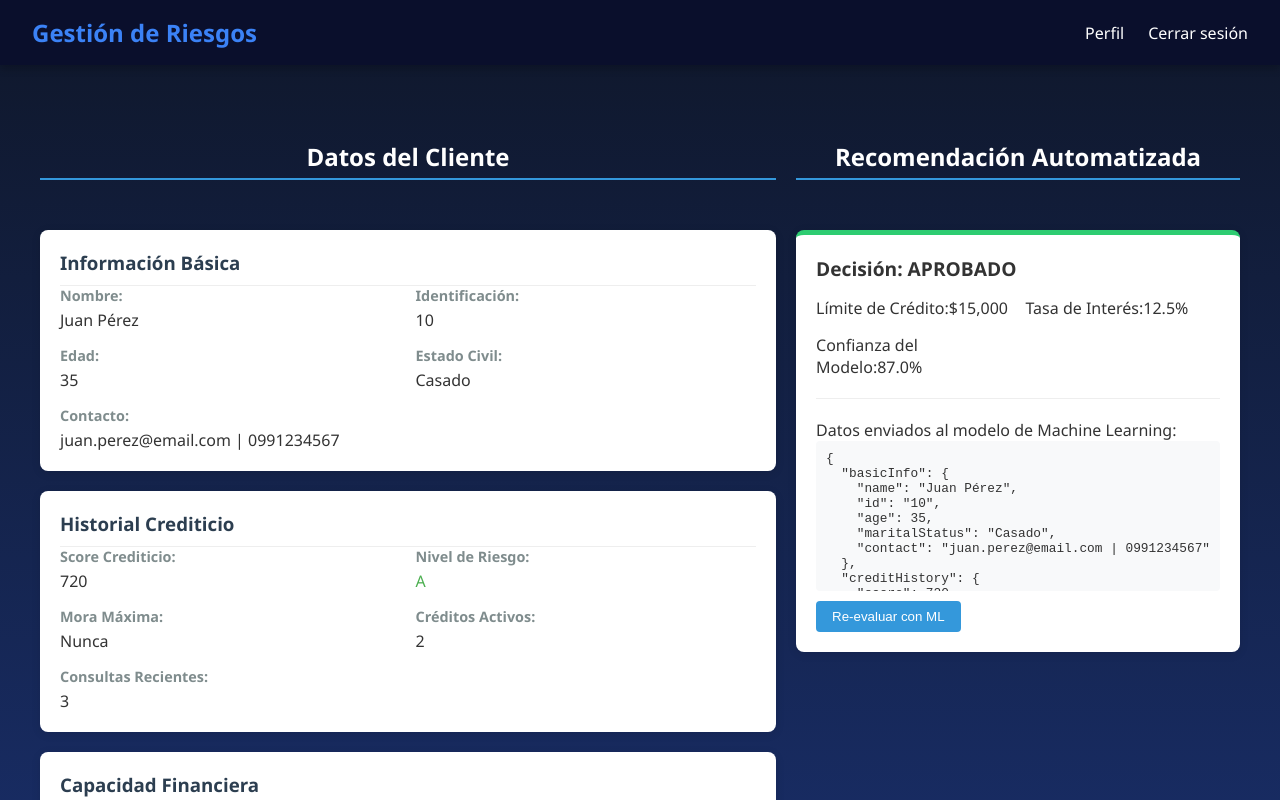
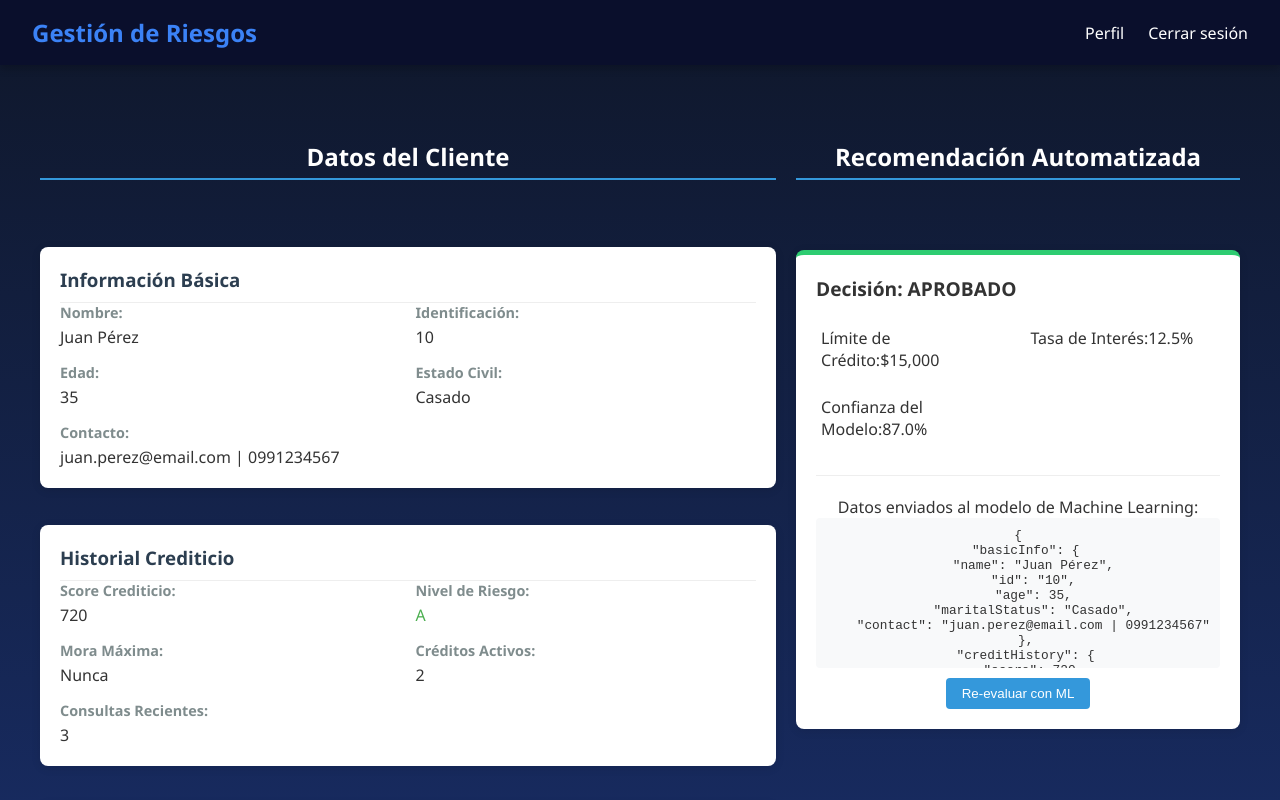
Before and after one commit to tomas202mejor/RIESGO-CREDITICIO, a React (Vite) app in the folder frontend/: page /ConsultarRiesgo in a window 1280 px wide. Shown: the top 800 px of the page. Built offline with nearby package versions, Linux system fonts and the light colour scheme.

Commit message:
Consulta Riesgo

```diff
--- a/frontend/src/Components/ConsultarRiesgo/ConsultarRiesgo.css
+++ b/frontend/src/Components/ConsultarRiesgo/ConsultarRiesgo.css
@@ -58,7 +58,7 @@
   .client-section {
     display: flex;
     flex-direction: column;
-    gap: 20px;
+    gap: 37px;
   }
 
   .recommendation-section {
@@ -125,6 +125,7 @@
     box-shadow: 0 2px 10px rgba(0, 0, 0, 0.1);
     padding: 20px;
     margin-bottom: 20px;
+    margin-top: 20px;
   }
 
   .recommendation-card.aprobado {
@@ -133,6 +134,10 @@
 
   .recommendation-card.rechazado {
     border-top: 5px solid #e74c3c;
+  }
+
+  .recommendation-card.pendiente {
+    border-top: 5px solid #6b6b6bc2;
   }
 
   .recommendation-card h3 {
@@ -144,13 +149,18 @@
     display: grid;
     grid-template-columns: repeat(2, 1fr);
     gap: 15px;
-    margin: 15px 0;
+    margin: 25px 0;
+  }
+
+  .ml-metrics div {
+    margin: 0 0 10px 5px;
   }
 
   .ml-connection {
     margin-top: 20px;
     padding-top: 20px;
     border-top: 1px solid #eee;
+    text-align: center;
   }
 
   .ml-connection pre {
@@ -212,6 +222,13 @@
     opacity: 0.6;
   }
 
+  .loading {
+  color: #61dafb;
+  font-size: 20px;
+  text-align: center;
+  margin-top: 50px;
+}
+
   /* Responsive */
   @media (max-width: 768px) {
     .dashboard-content {
```
